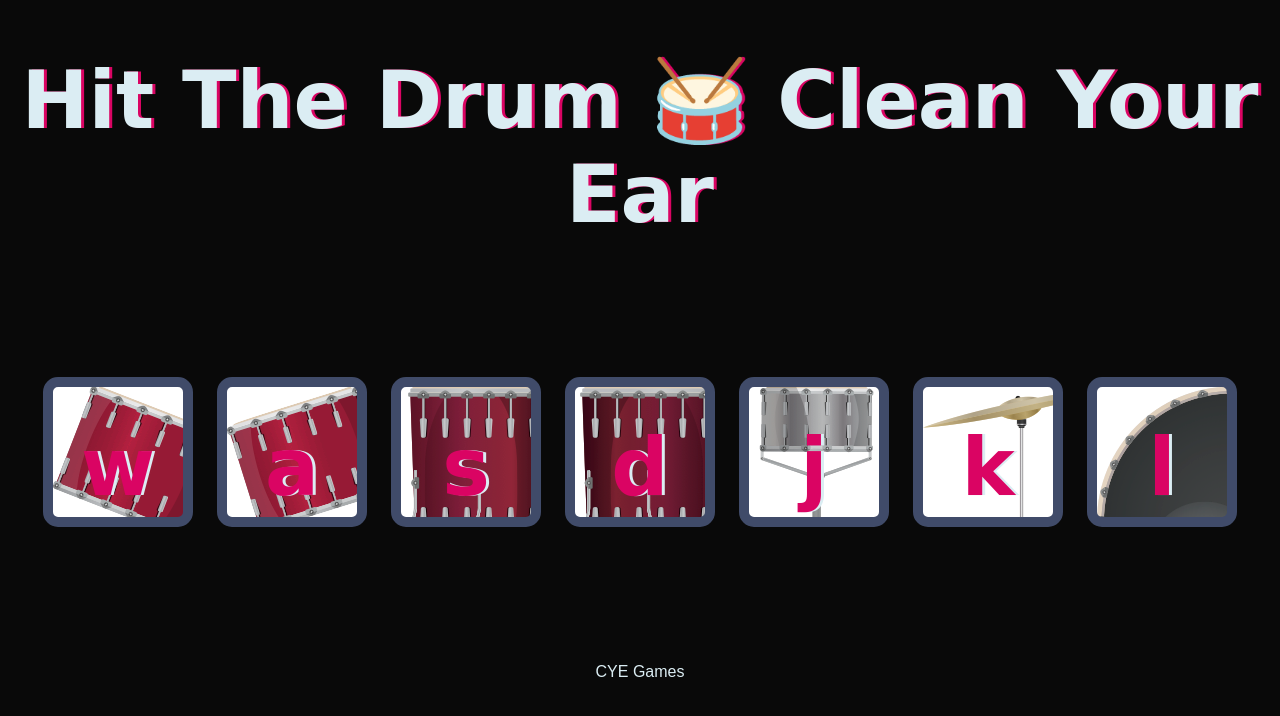
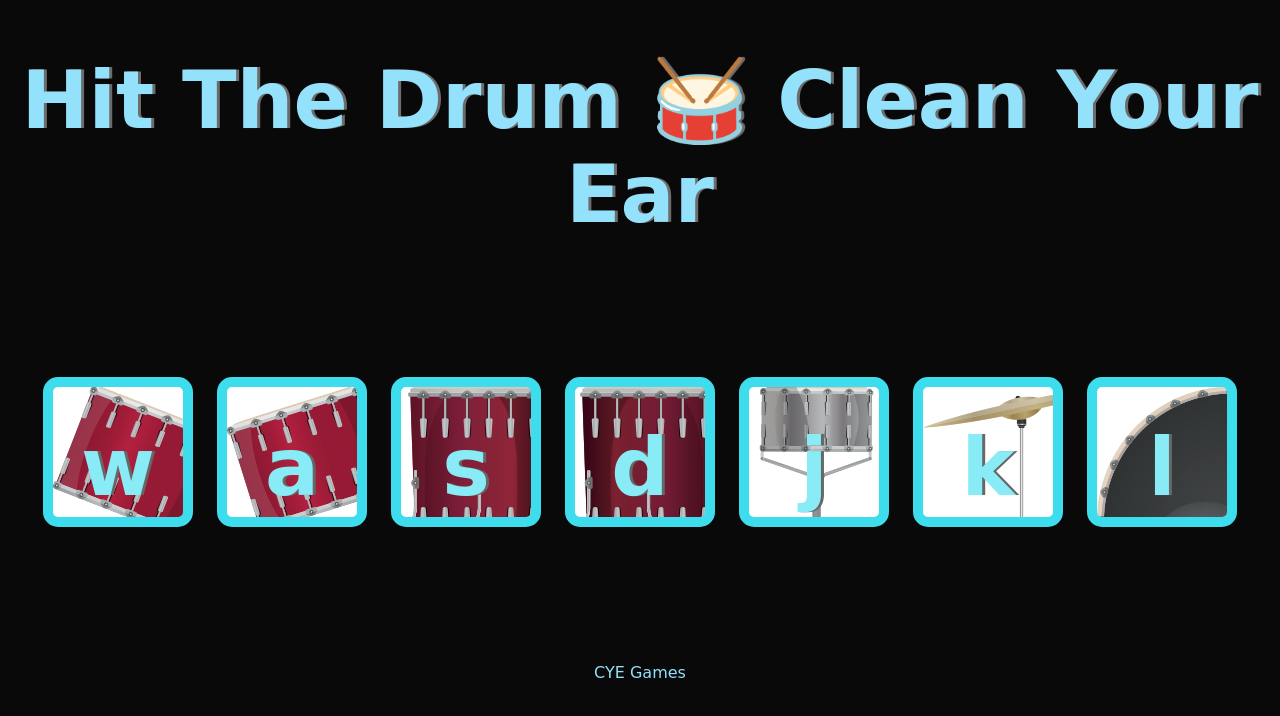
Before and after one commit to sidi-maadh/CleanYourEar-Game, a plain HTML site: page index.html in a window 1280 px wide. Drawn offline with Linux system fonts and the light colour scheme.

Commit message:
Update styles.css

```diff
--- a/styles.css
+++ b/styles.css
@@ -5,15 +5,15 @@ body {
 
 h1 {
   font-size: 5rem;
-  color: #DBEDF3;
+  color: #93e1fb;
   font-family: "Arvo", cursive;
-  text-shadow: 3px 0 #DA0463;
+  text-shadow: 3px 0 #6c6c6c;
 
 }
 
 footer {
-  color: #DBEDF3;
-  font-family: sans-serif;
+  color: #93e1fb;
+  font-family: "Arvo", cursive;
 }
 
 .w {
@@ -54,7 +54,7 @@ footer {
 }
 
 .pressed {
-  box-shadow: 0 3px 4px 0 #DBEDF3;
+  box-shadow: 0 3px 4px 0 #93e1fb;
   opacity: 0.5;
 }
 
@@ -64,13 +64,13 @@ footer {
 
 .drum {
   outline: none;
-  border: 10px solid #404B69;
+  border: 10px solid #3eddee;
   font-size: 5rem;
   font-family: 'Arvo', cursive;
   line-height: 2;
   font-weight: 900;
-  color: #DA0463;
-  text-shadow: 3px 0 #DBEDF3;
+  color: #89ebf6;
+  text-shadow: 3px 0 #666767;
   border-radius: 15px;
   display: inline-block;
   width: 150px;
```
